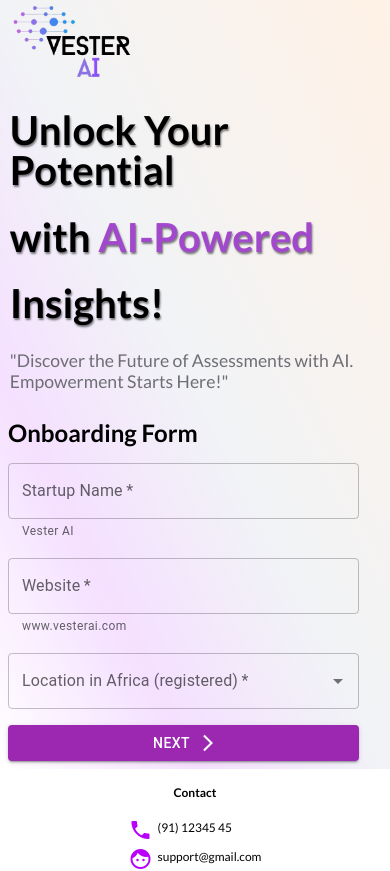
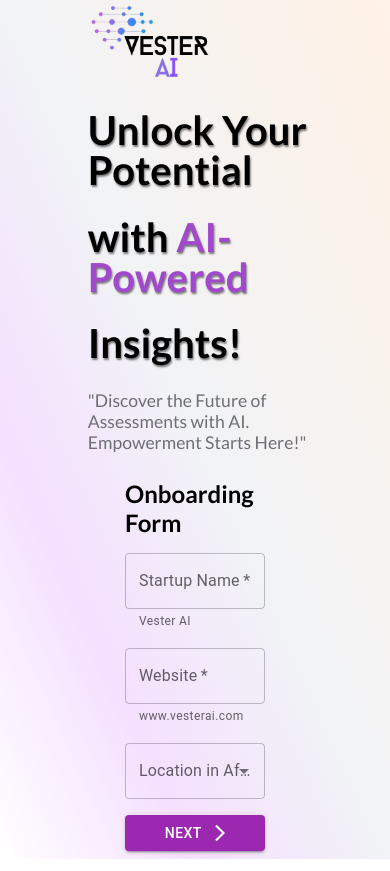
Before and after one commit to ufombam/vidare-vester-ai, a React (Create React App) app: page / in a window 390 px wide. Shown: the top 871 px of the page. Built offline with nearby package versions, Linux system fonts and the light colour scheme.

Commit message:
slipping edge

```diff
--- a/src/components/form1/Form1.css
+++ b/src/components/form1/Form1.css
@@ -60,13 +60,10 @@
   .fm1-body .fm1-main {
     flex-direction: column;
     align-items: center;
-    width: 100%;
+    width: 100vw;
     border-radius: 0px;
     margin-top: 0;
     margin-bottom: 0;
-  }
-  .fm1-body .fm1-main .fm1-right {
-    width: inherit;
   }
   .fm1-body .fm1-main .fm1-right h1 {
     font-size: 1.5rem;
@@ -75,7 +72,6 @@
     padding-left: 5%;
     border-top-left-radius: 50px;
     border-bottom-left-radius: 50px;
-    width: inherit;
     height: 100%;
   }
   .fm1-body .fm1-main .fm1-left_header {
--- a/src/components/form1/Form1.scss
+++ b/src/components/form1/Form1.scss
@@ -63,12 +63,12 @@
         .fm1-main {
             flex-direction: column;
             align-items: center;
-            width: 100%;
+            width: 100vw;
             border-radius: 0px;
             margin-top: 0;
             margin-bottom: 0;
             .fm1-right {
-                width: inherit;
+                //width: inherit;
                 h1 {
                     font-size: 1.5rem;
                 }
@@ -79,7 +79,7 @@
                 //border: 1px solid black;
                 border-top-left-radius: 50px;
                 border-bottom-left-radius: 50px;
-                width: inherit;
+                //width: 100vw;
                 height: 100%;
                 &_header {
                     position: relative;
--- a/src/components/form2/Form2.css
+++ b/src/components/form2/Form2.css
@@ -58,13 +58,10 @@
   .fm2-body .fm2-main {
     flex-direction: column;
     align-items: center;
-    width: 100%;
+    width: 100VW;
     border-radius: 0px;
     margin-top: 0;
     margin-bottom: 0;
-  }
-  .fm2-body .fm2-main .fm2-right {
-    width: inherit;
   }
   .fm2-body .fm2-main .fm2-right h1 {
     font-size: 1.5rem;
@@ -73,7 +70,6 @@
     padding-left: 5%;
     border-top-left-radius: 50px;
     border-bottom-left-radius: 50px;
-    width: inherit;
     height: 100%;
   }
   .fm2-body .fm2-main .fm2-left_header {
--- a/src/components/form2/Form2.scss
+++ b/src/components/form2/Form2.scss
@@ -61,12 +61,12 @@
         .fm2-main {
             flex-direction: column;
             align-items: center;
-            width: 100%;
+            width: 100VW;
             border-radius: 0px;
             margin-top: 0;
             margin-bottom: 0;
             .fm2-right {
-                width: inherit;
+                //width: inherit;
                 h1 {
                     font-size: 1.5rem;
                 }
@@ -77,7 +77,7 @@
                 //border: 1px solid black;
                 border-top-left-radius: 50px;
                 border-bottom-left-radius: 50px;
-                width: inherit;
+                //width: 100vw;
                 height: 100%;
                 &_header {
                     position: relative;
```
Also changed, not shown: 2 other files (tests, documents, lock files or other folders).
